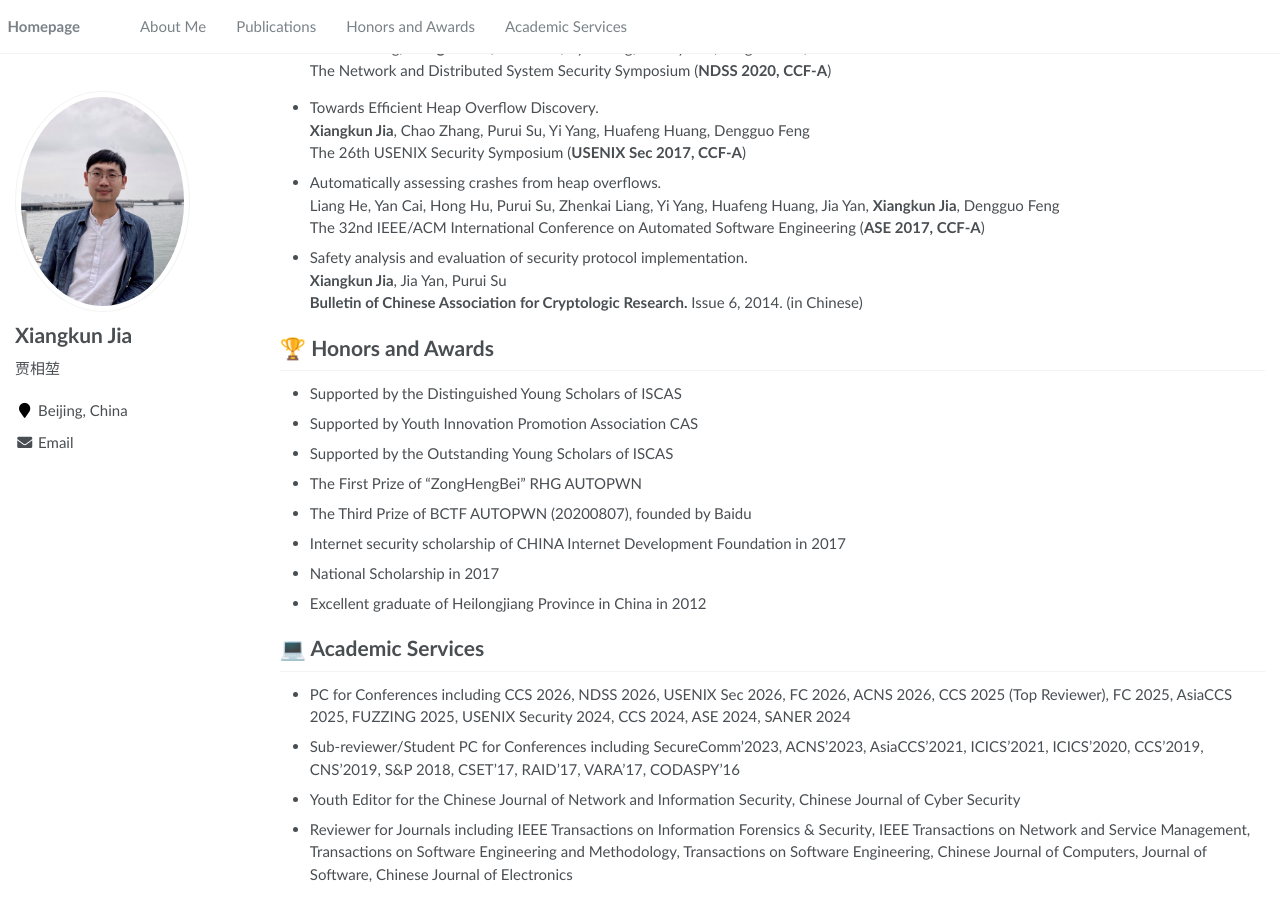
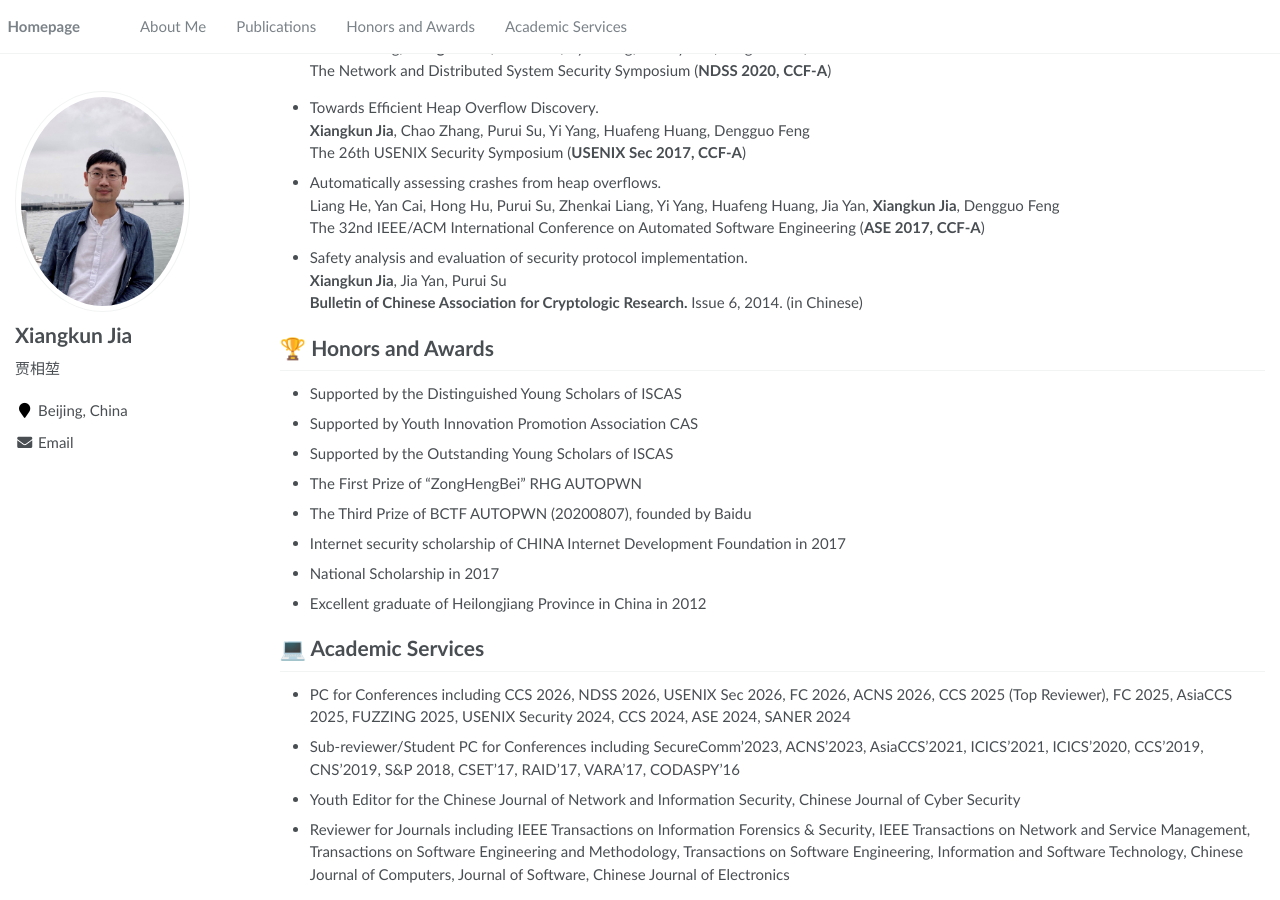
Before and after one commit to ajax4sec/ajax4sec.github.io, a Jekyll site: the page built from _pages/about.md, in a window 1280 px wide and 900 px high, scrolled down 1428 px. Built offline with Jekyll 4.4.1, drawn with Linux system fonts in a browser that asks for light colours.

Commit message:
Update about.md

```diff
--- a/_pages/about.md
+++ b/_pages/about.md
@@ -132,4 +132,4 @@ The 32nd IEEE/ACM International Conference on Automated Software Engineering (<b
 - PC for Conferences including CCS 2026, NDSS 2026, USENIX Sec 2026, FC 2026, ACNS 2026, CCS 2025 (Top Reviewer), FC 2025, AsiaCCS 2025, FUZZING 2025, USENIX Security 2024, CCS 2024, ASE 2024, SANER 2024
 - Sub-reviewer/Student PC for Conferences including SecureComm'2023, ACNS'2023, AsiaCCS'2021, ICICS'2021, ICICS'2020, CCS'2019, CNS'2019, S&P 2018, CSET'17, RAID'17, VARA'17, CODASPY'16
 - Youth Editor for the Chinese Journal of Network and Information Security, Chinese Journal of Cyber Security
-- Reviewer for Journals including IEEE Transactions on Information Forensics & Security, IEEE Transactions on Network and Service Management, Transactions on Software Engineering and Methodology, Transactions on Software Engineering, Chinese Journal of Computers, Journal of Software, Chinese Journal of Electronics
+- Reviewer for Journals including IEEE Transactions on Information Forensics & Security, IEEE Transactions on Network and Service Management, Transactions on Software Engineering and Methodology, Transactions on Software Engineering, Information and Software Technology, Chinese Journal of Computers, Journal of Software, Chinese Journal of Electronics
```
